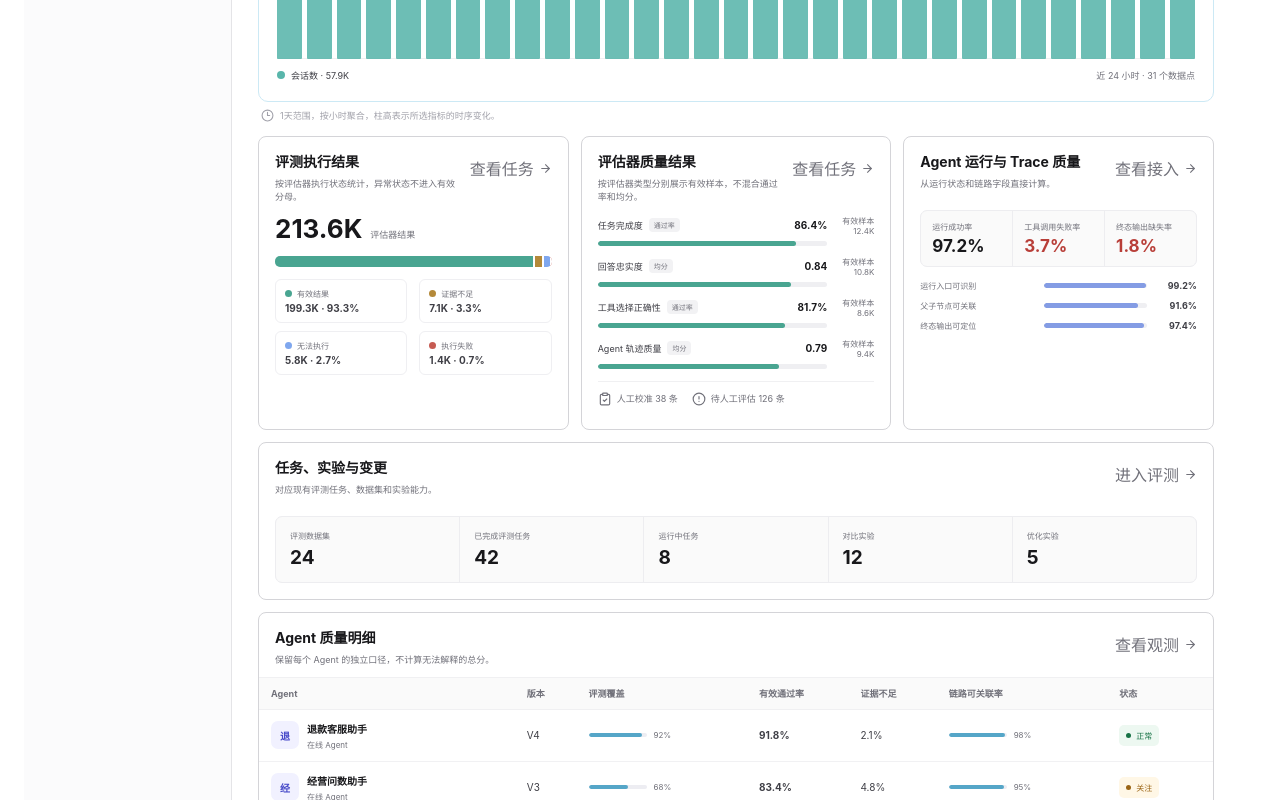
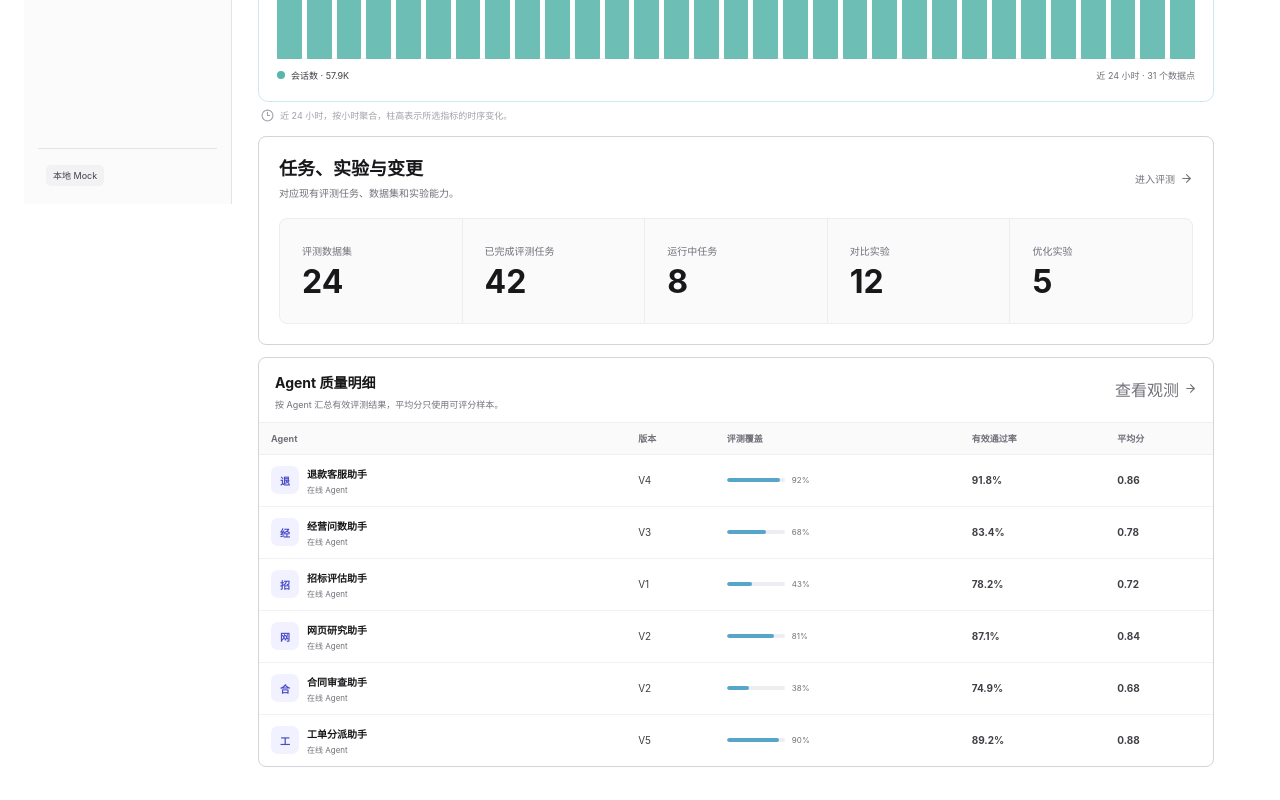
Before and after one commit to wang-zilei/agent-evaluation-platform, a React (Vite) app: page / in a window 1280 px wide. Shown: the part 580-1380 px from the top of the page. Built offline with nearby package versions, Linux system fonts and the light colour scheme.

Commit message:
feat: streamline overview dashboard

```diff
--- a/src/features/evaluation/EvaluationCenterPage.tsx
+++ b/src/features/evaluation/EvaluationCenterPage.tsx
@@ -759,7 +759,7 @@ export default function EvaluationCenterPage() {
     <div className="evaluation-main">
       <header className="eval-app-header"><div className="eval-app-title"><h1>{(module === 'tasks' || module === 'automation') && taskScreen === 'detail' ? taskDetailTab === 'data' ? '数据明细' : taskDetailTab === 'optimize' ? '优化实验' : '统计结论' : module === 'tasks' && taskScreen === 'comparison' ? '对比实验' : { overview: '总览', access: '接入中心', traces: '观测', tasks: '评测任务', datasets: '评测集', evaluators: '评估器', automation: '自动化' }[module]}</h1></div>{module !== 'automation' && <div className="eval-app-actions"><IconButton label="恢复初始数据" onClick={() => { setState(cloneEvaluationState()); notify('已恢复初始 Mock 数据'); }}><RefreshCw size={16} /></IconButton></div>}</header>
       <main className="eval-content">
-      {module === 'overview' && <OverviewPage onOpenAccess={() => selectModule('access')} onOpenTrace={() => selectModule('traces')} onOpenTasks={() => selectModule('tasks')} />}
+      {module === 'overview' && <OverviewPage onOpenTrace={() => selectModule('traces')} onOpenTasks={() => selectModule('tasks')} />}
       {module === 'access' && <AccessCenterPage />}
       {module === 'datasets' && datasetScreen === 'list' && <DatasetList datasets={state.datasets} search={datasetSearch} setSearch={setDatasetSearch} onCreate={openDatasetCreate} onOpen={(item) => { setSelectedDatasetId(item.id); setDatasetEntryFromTask(false); setDatasetScreen('workspace'); }} onDelete={(item) => deleteDataset(item.id)} />}
       {module === 'datasets' && datasetScreen === 'upload' && <DatasetUploadPage draft={datasetDraft} setDraft={setDatasetDraft} onBack={showList} onCreate={createDataset} onNotify={notify} />}
--- a/src/features/overview/OverviewPage.tsx
+++ b/src/features/overview/OverviewPage.tsx
@@ -4,15 +4,13 @@ import {
   Bot,
   Check,
   ChevronDown,
-  CircleAlert,
-  ClipboardCheck,
   Clock3,
 } from 'lucide-react';
 import { TIME_PRESETS, formatDateTime, formatDateTimeInput, getTimeRange, type TimePresetKey, type TimeRange } from './overview-time';
 import './overview.css';
 
 type MetricKey = 'sessions' | 'conversations' | 'users' | 'tokens' | 'duration' | 'ttft' | 'score';
-type Scope = '总计' | '按应用' | '按 Agent';
+type Scope = '总计' | '按 Agent';
 
 type Metric = {
   key: MetricKey;
@@ -41,32 +39,12 @@ const METRICS: Metric[] = [
 ];
 
 const AGENT_ROWS = [
-  { name: '退款客服助手', version: 'V4', coverage: 92, passRate: 91.8, insufficient: 2.1, completeness: 98, status: '正常' },
-  { name: '经营问数助手', version: 'V3', coverage: 68, passRate: 83.4, insufficient: 4.8, completeness: 95, status: '关注' },
-  { name: '招标评估助手', version: 'V1', coverage: 43, passRate: 78.2, insufficient: 7.3, completeness: 89, status: '关注' },
-  { name: '网页研究助手', version: 'V2', coverage: 81, passRate: 87.1, insufficient: 3.4, completeness: 96, status: '正常' },
-  { name: '合同审查助手', version: 'V2', coverage: 38, passRate: 74.9, insufficient: 12.6, completeness: 71, status: '高风险' },
-  { name: '工单分派助手', version: 'V5', coverage: 90, passRate: 89.2, insufficient: 1.8, completeness: 97, status: '正常' },
-];
-
-const RESULT_DISTRIBUTION = [
-  { label: '有效结果', value: 199300, percent: 93.3, color: '#49a591' },
-  { label: '证据不足', value: 7100, percent: 3.3, color: '#b48939' },
-  { label: '无法执行', value: 5800, percent: 2.7, color: '#7fa7ee' },
-  { label: '执行失败', value: 1400, percent: 0.7, color: '#c65b52' },
-];
-
-const EVALUATOR_RESULTS = [
-  { label: '任务完成度', kind: '通过率', value: 86.4, display: '86.4%', valid: '12.4K' },
-  { label: '回答忠实度', kind: '均分', value: 84, display: '0.84', valid: '10.8K' },
-  { label: '工具选择正确性', kind: '通过率', value: 81.7, display: '81.7%', valid: '8.6K' },
-  { label: 'Agent 轨迹质量', kind: '均分', value: 79, display: '0.79', valid: '9.4K' },
-];
-
-const TRACE_CHECKS = [
-  { label: '运行入口可识别', value: 99.2 },
-  { label: '父子节点可关联', value: 91.6 },
-  { label: '终态输出可定位', value: 97.4 },
+  { name: '退款客服助手', version: 'V4', coverage: 92, passRate: 91.8, averageScore: 0.86 },
+  { name: '经营问数助手', version: 'V3', coverage: 68, passRate: 83.4, averageScore: 0.78 },
+  { name: '招标评估助手', version: 'V1', coverage: 43, passRate: 78.2, averageScore: 0.72 },
+  { name: '网页研究助手', version: 'V2', coverage: 81, passRate: 87.1, averageScore: 0.84 },
+  { name: '合同审查助手', version: 'V2', coverage: 38, passRate: 74.9, averageScore: 0.68 },
+  { name: '工单分派助手', version: 'V5', coverage: 90, passRate: 89.2, averageScore: 0.88 },
 ];
 
 const TASK_STATS = [
@@ -133,8 +111,8 @@ function TimeSeriesPanel({
 }) {
   const scopedSeries = useMemo(() => {
     if (scope === '总计') return metric.series;
-    const factor = scope === '按应用' ? 0.71 : 0.83;
-    const phase = scope === '按应用' ? 1.8 : 3.3;
+    const factor = 0.83;
+    const phase = 3.3;
     return metric.series.map((value, index) => value * factor * (1 + Math.sin(index * 0.48 + phase) * 0.08));
   }, [metric, scope]);
   const min = Math.min(...scopedSeries) * 0.91;
@@ -149,7 +127,7 @@ function TimeSeriesPanel({
         <span className={`ov-time-delta is-${metric.trend}`}>{(metric.trend === 'up' ? '↑ ' : '↓ ') + metric.delta}</span>
       </div>
       <div className="ov-scope-switch" role="tablist" aria-label="统计范围">
-        {(['总计', '按应用', '按 Agent'] as Scope[]).map((item) => <button type="button" role="tab" aria-selected={scope === item} className={scope === item ? 'is-active' : ''} key={item} onClick={() => onScopeChange(item)}>{item}</button>)}
+        {(['总计', '按 Agent'] as Scope[]).map((item) => <button type="button" role="tab" aria-selected={scope === item} className={scope === item ? 'is-active' : ''} key={item} onClick={() => onScopeChange(item)}>{item}</button>)}
       </div>
     </header>
     <div className="ov-time-chart" aria-label={`${metric.label}近 24 小时时序柱状图`}>
@@ -172,44 +150,10 @@ function ModuleHeader({ title, note, action, onAction }: { title: string; note:
   </header>;
 }
 
-function ResultBreakdown() {
-  return <div className="ov-result-breakdown">
-    <div className="ov-result-total"><strong>213.6K</strong><span>评估器结果</span></div>
-    <div className="ov-result-stack" aria-label="评估器结果状态分布">
-      {RESULT_DISTRIBUTION.map((item) => <i key={item.label} style={{ width: `${item.percent}%`, background: item.color }} />)}
-    </div>
-    <div className="ov-result-legend">{RESULT_DISTRIBUTION.map((item) => <div key={item.label}>
-      <span><i style={{ background: item.color }} />{item.label}</span>
-      <strong>{(item.value / 1000).toFixed(1)}K · {item.percent}%</strong>
-    </div>)}</div>
-  </div>;
-}
-
-function EvaluatorResults() {
-  return <div className="ov-evaluator-results">{EVALUATOR_RESULTS.map((item) => <div key={item.label}>
-    <div className="ov-evaluator-results__head"><span>{item.label}<em>{item.kind}</em></span><strong>{item.display}</strong></div>
-    <i><b style={{ width: `${item.value}%` }} /></i>
-    <small>有效样本 {item.valid}</small>
-  </div>)}</div>;
-}
-
-function TraceChecks() {
-  return <div className="ov-trace-checks">{TRACE_CHECKS.map((item) => <div key={item.label}>
-    <span>{item.label}</span><i><b style={{ width: `${item.value}%` }} /></i><strong>{item.value}%</strong>
-  </div>)}</div>;
-}
-
-function Status({ value }: { value: string }) {
-  const tone = value === '正常' ? 'success' : value === '关注' ? 'warning' : 'danger';
-  return <span className={`ov-status ov-status--${tone}`}><i />{value}</span>;
-}
-
 export default function OverviewPage({
-  onOpenAccess,
   onOpenTrace,
   onOpenTasks,
 }: {
-  onOpenAccess: () => void;
   onOpenTrace: () => void;
   onOpenTasks: () => void;
 }) {
@@ -290,31 +234,7 @@ export default function OverviewPage({
     </section>
 
     <TimeSeriesPanel metric={metric} scope={scope} onScopeChange={setScope} onMetricChange={setSelectedMetric} />
-    <p className="ov-chart-caption"><Clock3 size={13} />{selectedTimePreset.label}范围，按小时聚合，柱高表示所选指标的时序变化。</p>
-
-    <div className="ov-module-grid ov-module-grid--three">
-      <section className="ov-module" style={{ '--module-accent': '#55a6c8' } as CSSProperties}>
-        <ModuleHeader title="评测执行结果" note="按评估器执行状态统计，异常状态不进入有效分母。" action="查看任务" onAction={onOpenTasks} />
-        <ResultBreakdown />
-      </section>
-
-      <section className="ov-module" style={{ '--module-accent': '#49a591' } as CSSProperties}>
-        <ModuleHeader title="评估器质量结果" note="按评估器类型分别展示有效样本，不混合通过率和均分。" action="查看任务" onAction={onOpenTasks} />
-        <EvaluatorResults />
-        <div className="ov-module-foot"><span><ClipboardCheck size={14} />人工校准 38 条</span><span><CircleAlert size={14} />待人工评估 126 条</span></div>
-      </section>
-
-      <section className="ov-module" style={{ '--module-accent': '#849ce4' } as CSSProperties}>
-        <ModuleHeader title="Agent 运行与 Trace 质量" note="从运行状态和链路字段直接计算。" action="查看接入" onAction={onOpenAccess} />
-        <div className="ov-runtime-stats">
-          <div><span>运行成功率</span><strong>97.2%</strong></div>
-          <div><span>工具调用失败率</span><strong className="is-danger">3.7%</strong></div>
-          <div><span>终态输出缺失率</span><strong className="is-danger">1.8%</strong></div>
-        </div>
-        <TraceChecks />
-      </section>
-
-    </div>
+    <p className="ov-chart-caption"><Clock3 size={13} />{timePreset === '1d' ? '近 24 小时' : timePreset === '7d' ? '近 7 天' : timePreset === '30d' ? '近 30 天' : selectedTimePreset.label}，按小时聚合，柱高表示所选指标的时序变化。</p>
 
     <section className="ov-module ov-task-module" style={{ '--module-accent': '#a477c7' } as CSSProperties}>
       <ModuleHeader title="任务、实验与变更" note="对应现有评测任务、数据集和实验能力。" action="进入评测" onAction={onOpenTasks} />
@@ -322,18 +242,16 @@ export default function OverviewPage({
     </section>
 
     <section className="ov-agent-detail-module" style={{ '--module-accent': '#55a6c8' } as CSSProperties}>
-      <ModuleHeader title="Agent 质量明细" note="保留每个 Agent 的独立口径，不计算无法解释的总分。" action="查看观测" onAction={onOpenTrace} />
+      <ModuleHeader title="Agent 质量明细" note="按 Agent 汇总有效评测结果，平均分只使用可评分样本。" action="查看观测" onAction={onOpenTrace} />
       <div className="ov-agent-table-wrap">
         <table className="ov-agent-table">
-          <thead><tr><th>Agent</th><th>版本</th><th>评测覆盖</th><th>有效通过率</th><th>证据不足</th><th>链路可关联率</th><th>状态</th></tr></thead>
+          <thead><tr><th>Agent</th><th>版本</th><th>评测覆盖</th><th>有效通过率</th><th>平均分</th></tr></thead>
           <tbody>{AGENT_ROWS.map((item) => <tr key={`${item.name}-${item.version}`}>
             <td><button type="button" onClick={onOpenTrace}><span>{item.name.slice(0, 1)}</span><div><strong>{item.name}</strong><small>在线 Agent</small></div></button></td>
             <td>{item.version}</td>
             <td><div className="ov-table-progress"><i><b style={{ width: `${item.coverage}%` }} /></i><span>{item.coverage}%</span></div></td>
             <td><strong>{item.passRate}%</strong></td>
-            <td className={item.insufficient >= 7 ? 'is-danger' : ''}>{item.insufficient}%</td>
-            <td><div className="ov-table-progress"><i><b style={{ width: `${item.completeness}%` }} /></i><span>{item.completeness}%</span></div></td>
-            <td><Status value={item.status} /></td>
+            <td><strong>{item.averageScore.toFixed(2)}</strong></td>
           </tr>)}</tbody>
         </table>
       </div>
--- a/src/features/overview/overview.css
+++ b/src/features/overview/overview.css
@@ -469,12 +469,6 @@
   font-size: 9px;
 }
 
-.ov-module-grid {
-  display: grid;
-  grid-template-columns: repeat(3, minmax(0, 1fr));
-  gap: 12px;
-}
-
 .ov-module,
 .ov-agent-detail-module {
   min-width: 0;
@@ -482,11 +476,6 @@
   border-radius: 8px;
   background: #fff;
   transition: border-color .2s ease, box-shadow .2s ease, transform .2s ease;
-}
-
-.ov-module {
-  min-height: 294px;
-  padding: 16px;
 }
 
 .ov-module:hover,
@@ -534,162 +523,20 @@
 
 .ov-module__header button:hover { color: var(--module-accent); }
 
-.ov-result-breakdown {
-  display: flex;
-  flex-direction: column;
-  gap: 12px;
+.ov-task-module {
+  min-height: 0;
+  padding: 20px;
 }
 
-.ov-result-total {
-  display: flex;
-  align-items: baseline;
-  gap: 8px;
+.ov-task-module .ov-module__header {
+  align-items: center;
+  min-height: 0;
+  margin-bottom: 17px;
 }
 
-.ov-result-total strong { color: var(--eval-ink); font-size: 26px; line-height: 1.1; }
-.ov-result-total span { color: var(--eval-muted); font-size: 9px; }
-
-.ov-result-stack {
-  height: 11px;
-  display: flex;
-  overflow: hidden;
-  border-radius: 5px;
-  background: #efeff2;
-}
-
-.ov-result-stack i { min-width: 2px; display: block; height: 100%; }
-.ov-result-stack i + i { border-left: 2px solid #fff; }
-
-.ov-result-legend {
-  display: grid;
-  grid-template-columns: repeat(2, minmax(0, 1fr));
-  gap: 8px 12px;
-}
-
-.ov-result-legend > div {
-  display: flex;
-  flex-direction: column;
-  gap: 3px;
-  padding: 8px 9px;
-  border: 1px solid #efeff2;
-  border-radius: 6px;
-}
-
-.ov-result-legend span {
-  display: flex;
-  align-items: center;
-  gap: 5px;
-  color: var(--eval-muted);
-  font-size: 8px;
-}
-
-.ov-result-legend span i { width: 7px; height: 7px; border-radius: 50%; }
-.ov-result-legend strong { color: var(--eval-text); font-size: 10px; }
-
-.ov-evaluator-results {
-  display: flex;
-  flex-direction: column;
-  gap: 10px;
-}
-
-.ov-evaluator-results > div {
-  display: grid;
-  grid-template-columns: minmax(0, 1fr) 38px;
-  gap: 5px 9px;
-}
-
-.ov-evaluator-results__head {
-  display: flex;
-  align-items: center;
-  justify-content: space-between;
-  gap: 8px;
-}
-
-.ov-evaluator-results__head > span {
-  display: flex;
-  align-items: center;
-  gap: 6px;
-  color: var(--eval-text);
-  font-size: 9px;
-}
-
-.ov-evaluator-results__head em {
-  padding: 2px 5px;
-  border-radius: 4px;
-  color: var(--eval-muted);
-  background: #f2f2f4;
-  font-size: 7px;
-  font-style: normal;
-}
-
-.ov-evaluator-results__head strong { color: var(--eval-ink); font-size: 10px; }
-.ov-evaluator-results > div > i { grid-column: 1; height: 5px; overflow: hidden; border-radius: 3px; background: #efeff2; }
-.ov-evaluator-results > div > i b { display: block; height: 100%; border-radius: inherit; background: var(--module-accent); }
-.ov-evaluator-results > div > small { grid-column: 2; grid-row: 1; align-self: center; color: var(--eval-muted); font-size: 8px; text-align: right; }
-
-.ov-trace-checks {
-  display: flex;
-  flex-direction: column;
-  gap: 9px;
-}
-
-.ov-trace-checks > div {
-  display: grid;
-  grid-template-columns: 116px minmax(0, 1fr) 42px;
-  align-items: center;
-  gap: 8px;
-}
-
-.ov-trace-checks span { overflow: hidden; color: var(--eval-muted); font-size: 8px; text-overflow: ellipsis; white-space: nowrap; }
-.ov-trace-checks i { height: 5px; overflow: hidden; border-radius: 3px; background: #efeff2; }
-.ov-trace-checks i b { display: block; height: 100%; border-radius: inherit; background: var(--module-accent); }
-.ov-trace-checks strong { color: var(--eval-text); font-size: 9px; text-align: right; }
-
-.ov-module-foot {
-  display: flex;
-  flex-wrap: wrap;
-  gap: 9px 14px;
-  margin-top: 12px;
-  padding-top: 10px;
-  border-top: 1px solid #f0f0f2;
-}
-
-.ov-module-foot span {
-  display: inline-flex;
-  align-items: center;
-  gap: 5px;
-  color: var(--eval-muted);
-  font-size: 9px;
-}
-
-.ov-runtime-stats {
-  display: grid;
-  grid-template-columns: repeat(3, minmax(0, 1fr));
-  gap: 1px;
-  margin-bottom: 13px;
-  overflow: hidden;
-  border: 1px solid #ededf0;
-  border-radius: 7px;
-  background: #ededf0;
-}
-
-.ov-runtime-stats > div {
-  min-width: 0;
-  display: flex;
-  flex-direction: column;
-  gap: 4px;
-  padding: 10px 11px;
-  background: #fafafa;
-}
-
-.ov-runtime-stats span { color: var(--eval-muted); font-size: 8px; }
-.ov-runtime-stats strong { color: var(--eval-ink); font-size: 17px; }
-.ov-runtime-stats strong.is-danger { color: var(--eval-red); }
-
-.ov-task-module {
-  min-height: 0;
-  margin-top: 12px;
-}
+.ov-task-module .ov-module__header h3 { font-size: 18px; }
+.ov-task-module .ov-module__header p { font-size: 10px; }
+.ov-task-module .ov-module__header button { font-size: 10px; }
 
 .ov-task-stats {
   display: grid;
@@ -697,21 +544,23 @@
   gap: 1px;
   overflow: hidden;
   border: 1px solid #ededf0;
-  border-radius: 7px;
+  border-radius: 8px;
   background: #ededf0;
 }
 
 .ov-task-stats > div {
   min-width: 0;
+  min-height: 104px;
   display: flex;
   flex-direction: column;
-  gap: 5px;
-  padding: 13px 14px;
+  justify-content: center;
+  gap: 8px;
+  padding: 20px 22px;
   background: #fafafa;
 }
 
-.ov-task-stats span { color: var(--eval-muted); font-size: 8px; }
-.ov-task-stats strong { color: var(--eval-ink); font-size: 19px; }
+.ov-task-stats span { color: var(--eval-muted); font-size: 10px; }
+.ov-task-stats strong { color: var(--eval-ink); font-size: 32px; line-height: 1; }
 
 .ov-agent-detail-module {
   margin-top: 12px;
@@ -724,7 +573,7 @@
 }
 
 .ov-agent-table-wrap { overflow-x: auto; }
-.ov-agent-table { width: 100%; min-width: 900px; border-collapse: collapse; }
+.ov-agent-table { width: 100%; min-width: 760px; border-collapse: collapse; }
 .ov-agent-table th {
   padding: 9px 12px;
   border-top: 1px solid #f0f0f2;
@@ -790,25 +639,6 @@
 .ov-table-progress i b { display: block; height: 100%; border-radius: inherit; background: var(--module-accent); }
 .ov-table-progress span { color: var(--eval-muted); font-size: 8px; }
 
-.ov-status {
-  min-height: 21px;
-  display: inline-flex;
-  align-items: center;
-  gap: 5px;
-  padding: 0 7px;
-  border-radius: 5px;
-  font-size: 8px;
-}
-
-.ov-status i { width: 5px; height: 5px; border-radius: 50%; background: currentColor; }
-.ov-status--success { color: var(--eval-green); background: var(--eval-green-soft); }
-.ov-status--warning { color: var(--eval-amber); background: var(--eval-amber-soft); }
-.ov-status--danger { color: var(--eval-red); background: var(--eval-red-soft); }
-
-@media (max-width: 1060px) {
-  .ov-module-grid { grid-template-columns: 1fr; }
-}
-
 @media (max-width: 760px) {
   .overview-page { padding-top: 4px; }
   .ov-dashboard-toolbar { align-items: stretch; flex-direction: column; }
@@ -822,8 +652,8 @@
   .ov-time-panel__header { align-items: flex-start; flex-direction: column; }
   .ov-time-chart { height: 220px; overflow-x: auto; }
   .ov-time-bars { min-width: 800px; }
-  .ov-module { min-height: 0; }
   .ov-task-stats { grid-template-columns: repeat(2, minmax(0, 1fr)); }
+  .ov-task-stats > div:last-child { grid-column: 1 / -1; }
 }
 
 @media (max-width: 480px) {
@@ -837,9 +667,5 @@
   .ov-time-panel__summary { align-items: flex-start; flex-wrap: wrap; }
   .ov-scope-switch { width: 100%; }
   .ov-scope-switch button { flex: 1; }
-  .ov-result-legend { grid-template-columns: 1fr; }
-  .ov-trace-checks > div { grid-template-columns: 105px minmax(0, 1fr) 38px; }
-  .ov-runtime-stats { grid-template-columns: 1fr; }
-  .ov-task-stats { grid-template-columns: 1fr; }
   .ov-module__header { flex-direction: column; }
 }
```
Also changed, not shown: src/features/evaluation/evaluation.css.
